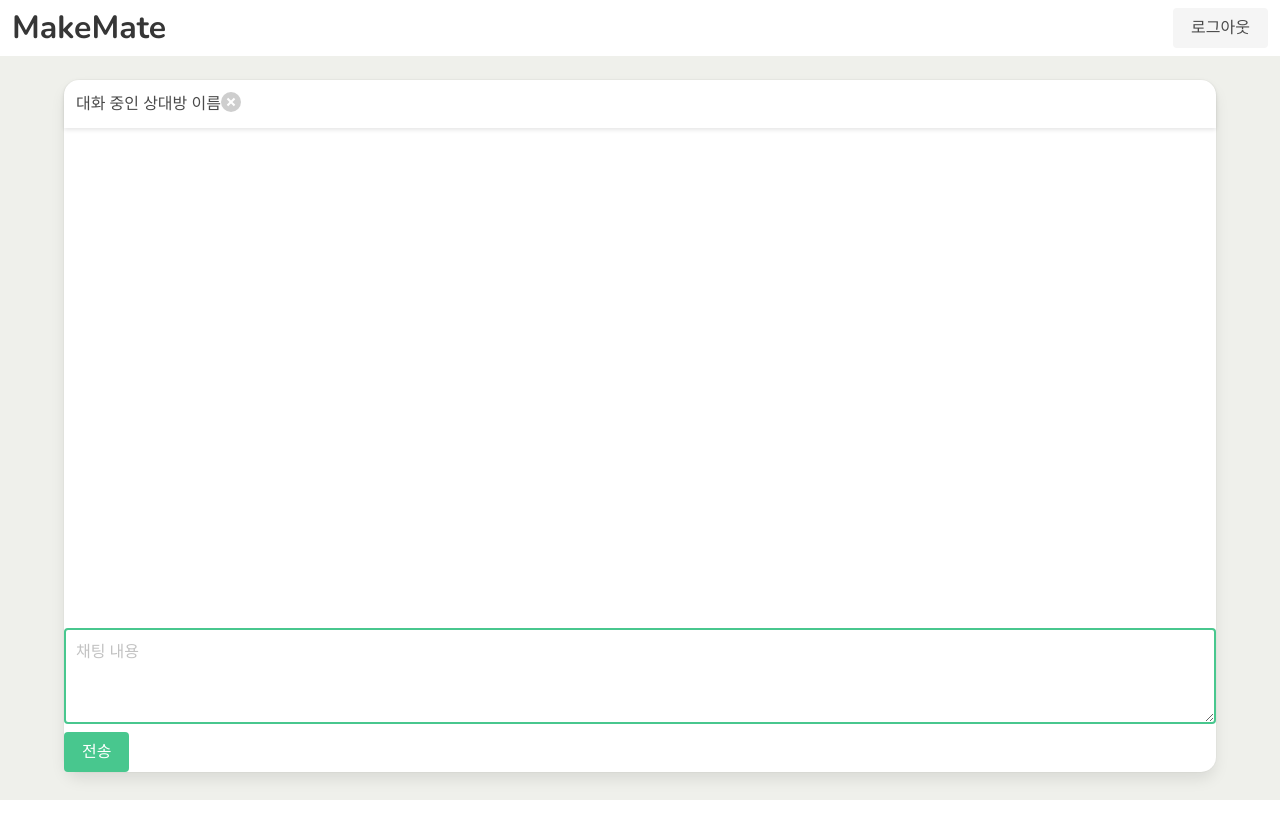
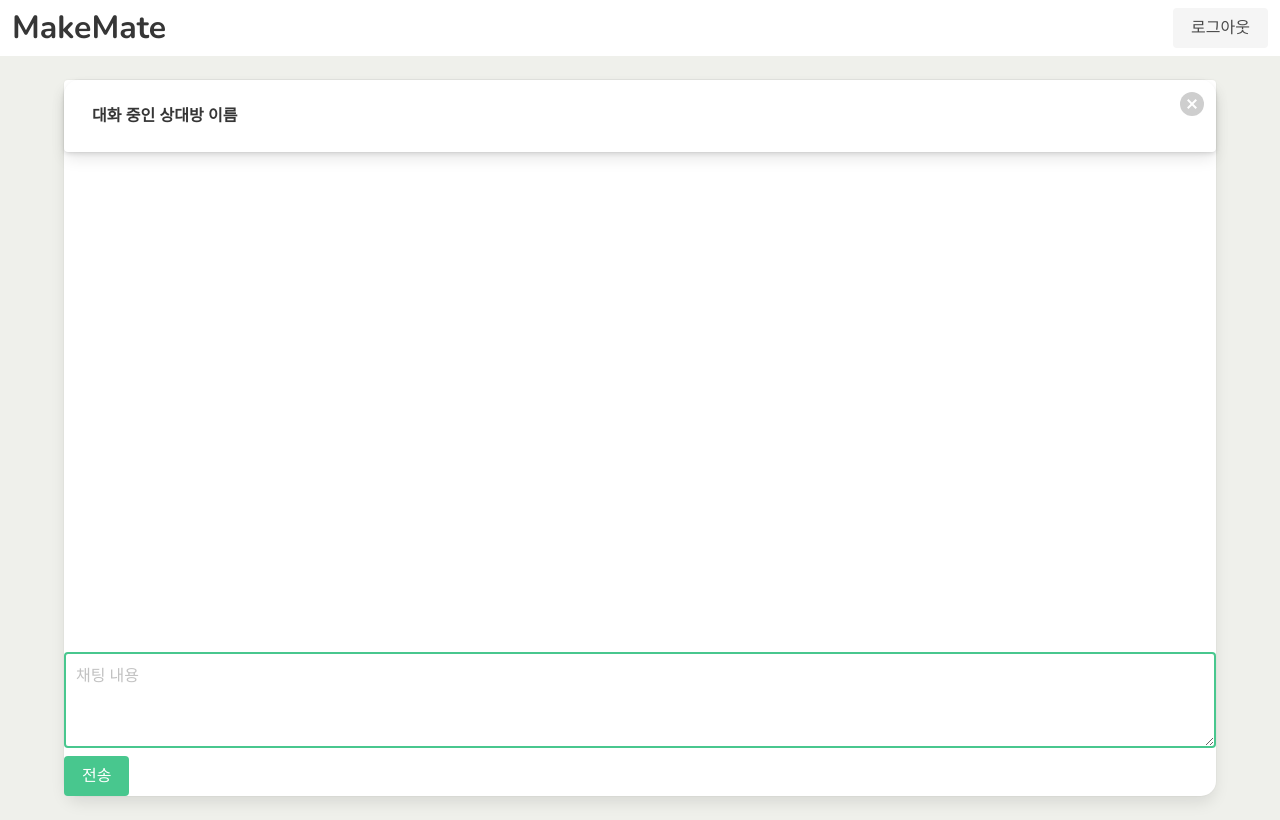
Before and after one commit to ifindary/makemate, a Flask app: template Bulma/templates/chatroom.html in a window 1280 px wide. Run offline with Flask 3, Linux system fonts and the light colour scheme; the template is opened without the code that fills it, so the values that code supplies are empty.

Commit message:
채팅방 디자인 소폭 수정

```diff
--- a/Bulma/templates/chatroom.html
+++ b/Bulma/templates/chatroom.html
@@ -32,12 +32,12 @@
                     <div class="col">
 
                         <div class="card" style="border-radius: 15px;">
-                            <div class="card-header d-flex justify-content-center align-items-center p-3 bg-info text-white border-bottom-0" style="border-top-left-radius: 15px; border-top-right-radius: 15px;">
-                                <p class="mb-0 fw-bold" id="chatroomName">대화 중인 상대방 이름</p>
-                                <input type="hidden" id="chatroomNo">
-                                <button class="delete" onclick="location.href='main.html'"></button>
-                            </div>
-
+                            <div class="card">
+                                <header class="card-header d-flex justify-content-center align-items-center p-3 bg-info text-white border-bottom-0" style="border-top-left-radius: 15px; border-top-right-radius: 15px;">
+                                  <p class="card-header-title" id="chatroomName">대화 중인 상대방 이름</p>
+                                  <button class="delete is-medium" onclick="location.href='main.html'"></button>
+                                </header>
+                              </div>
 
                             <div class="card-body">
                                 <div id="msgArea" style="height: 500px; overflow-y: auto;">
```
